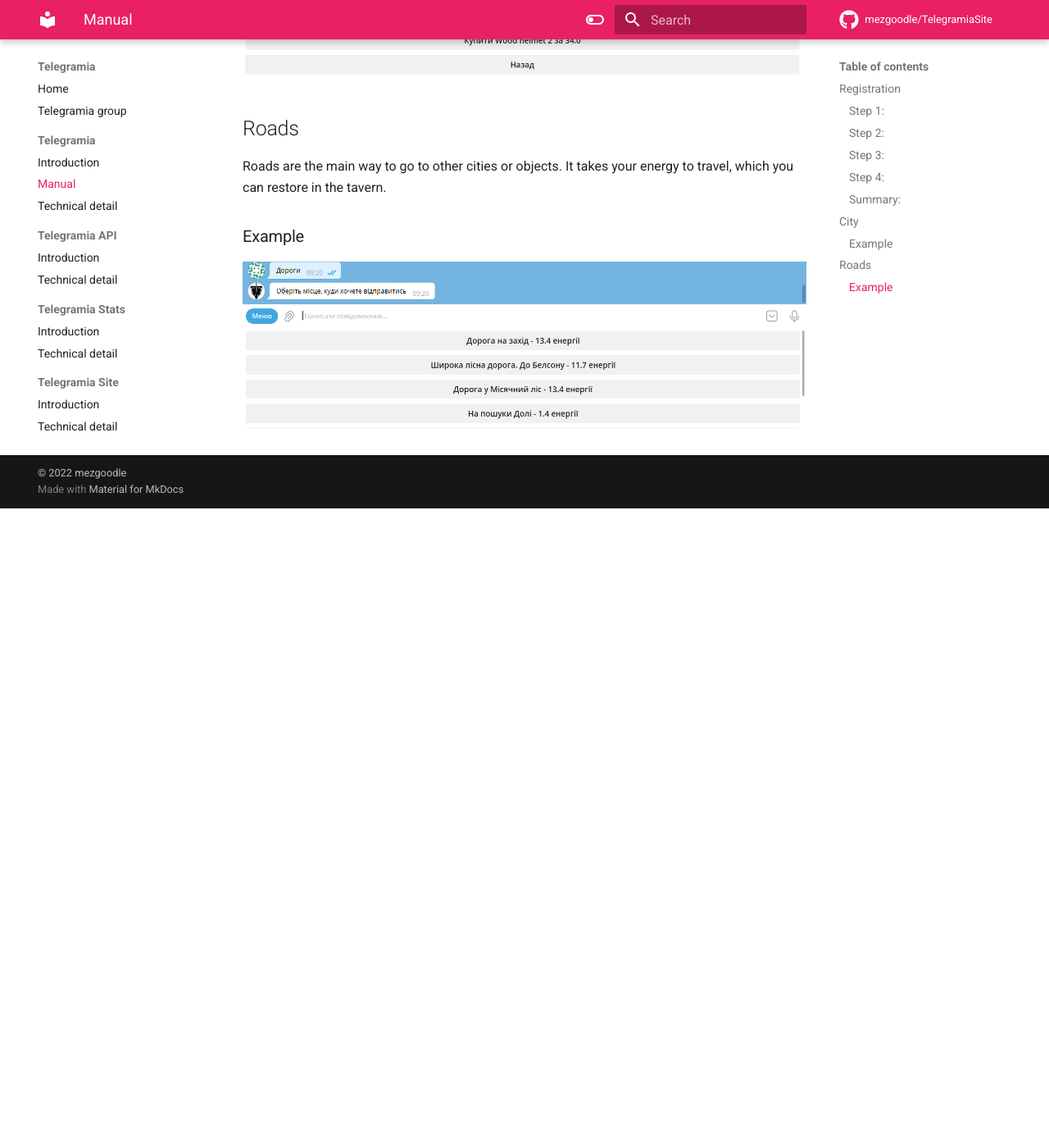
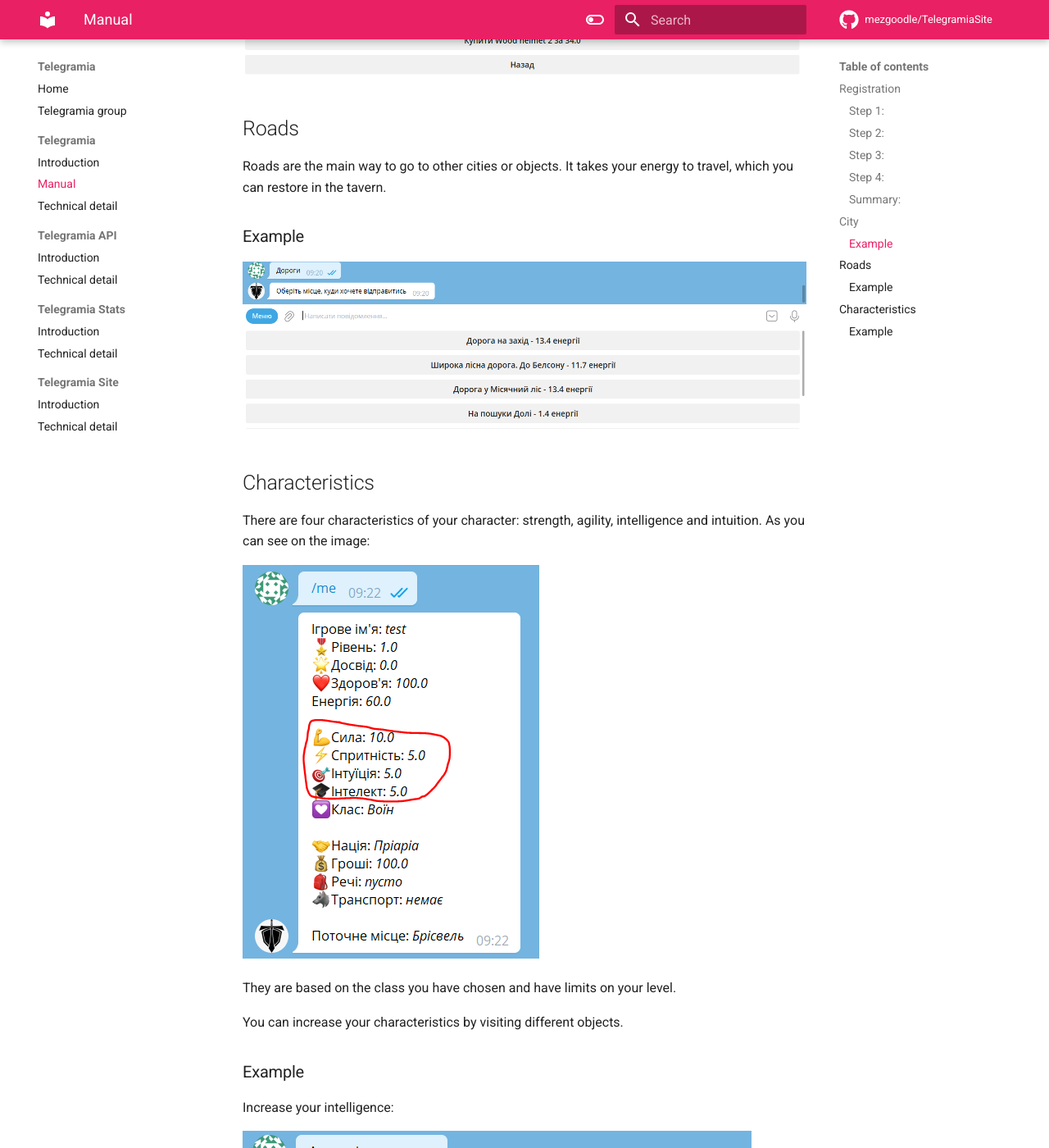
Before and after one commit to mezgoodle/TelegramiaSite, an MkDocs documentation site: the page built from docs/telegramia/manual.md, in a window 1280 px wide and 1400 px high, scrolled down 3276 px. Shown: the whole window at 82% size. Built offline with MkDocs 1.6.1 and Material for MkDocs 9.7.7, drawn with Linux system fonts in a browser that asks for light colours; comment, search, counter and statistics services are not loaded; before the commit the page ends 3896 px from its top, so only the background shows below that.

Commit message:
Instructions about the characteristics

```diff
--- a/docs/telegramia/manual.md
+++ b/docs/telegramia/manual.md
@@ -53,3 +53,19 @@ Roads are the main way to go to other cities or objects. It takes your energy to
 ### Example
 
 ![Roads image](../images/roads.png)
+
+## Characteristics
+
+There are four characteristics of your character: strength, agility, intelligence and intuition. As you can see on the image:
+
+![Characteristics image](../images/characteristics.png)
+
+They are based on the class you have chosen and have limits on your level.
+
+You can increase your characteristics by visiting different objects.
+
+### Example
+
+Increase your intelligence:
+
+![Increase intelligence image](../images/increase_intelligence.png)
```
Also changed, not shown: docs/images/characteristics.png (added), docs/images/increase_intelligence.png (added).
